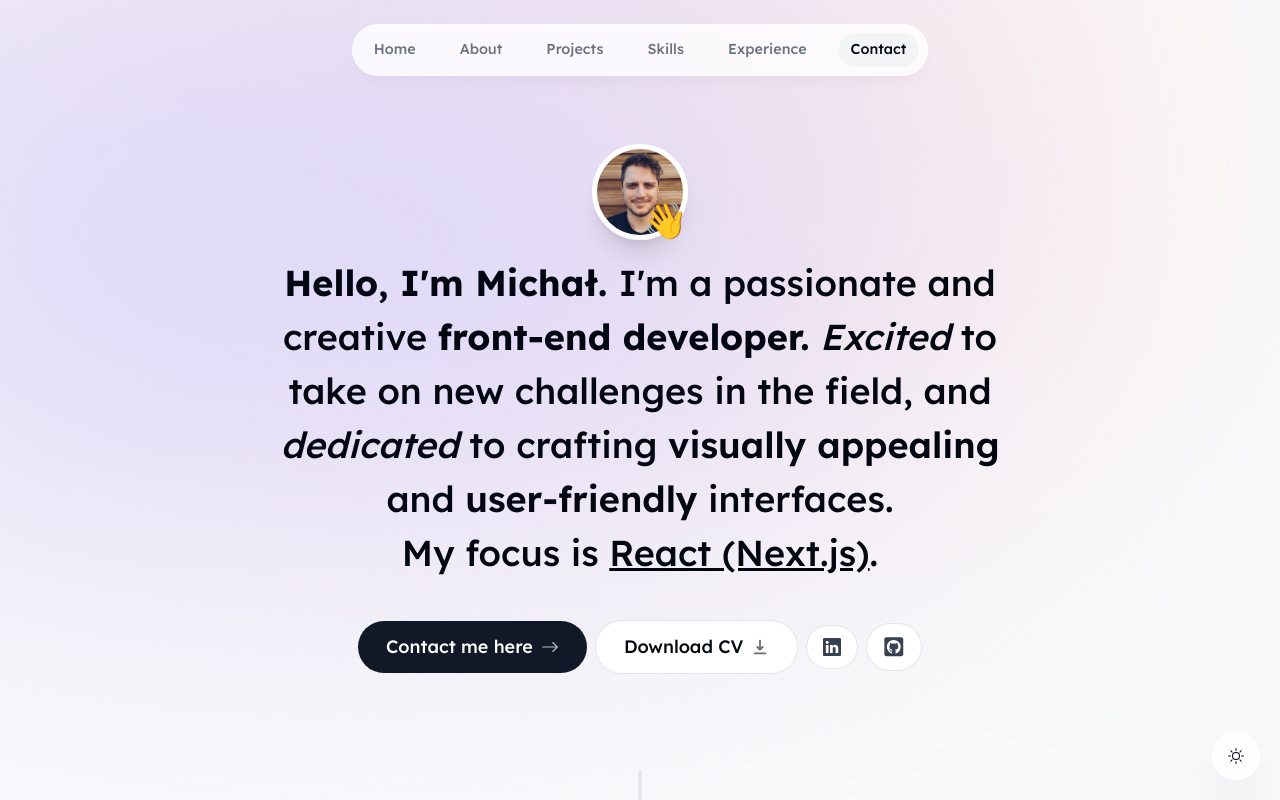
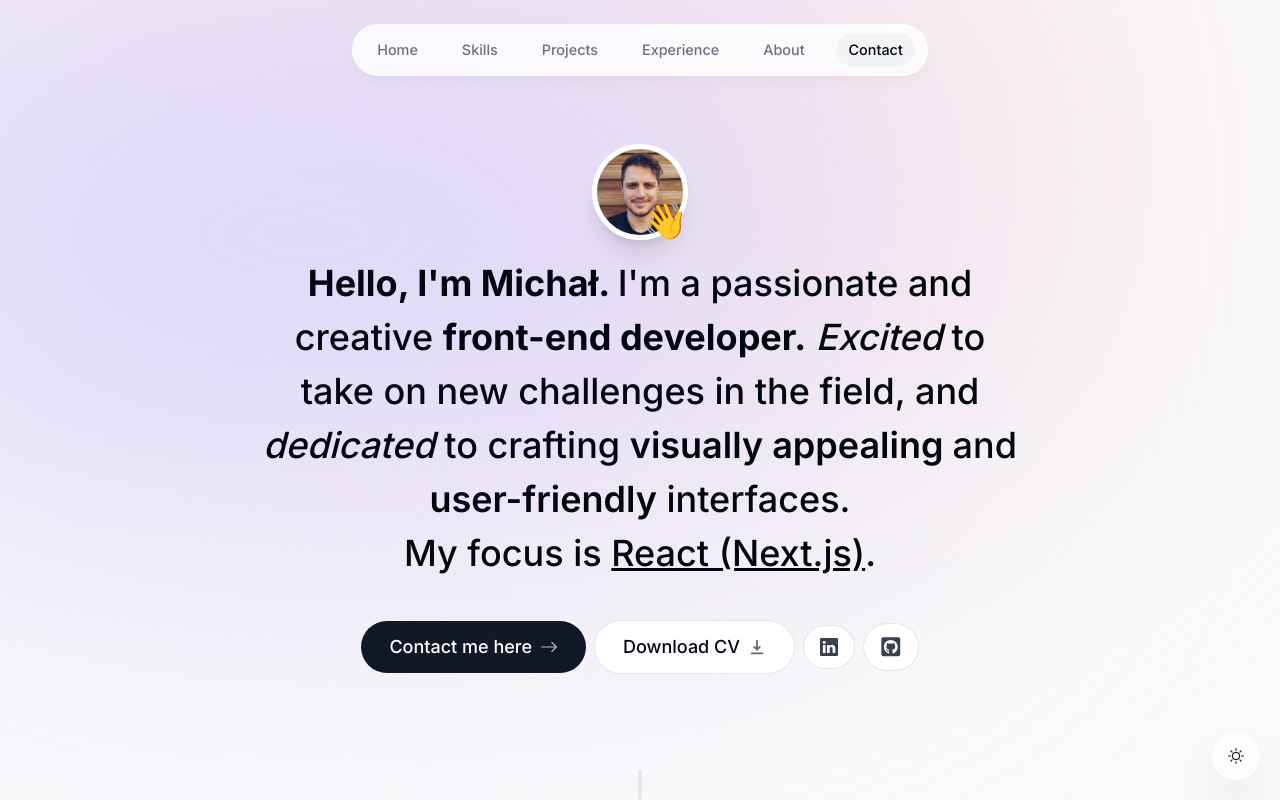
Before and after one commit to beakace/portfolio-michal, a Next.js app: page / in a window 1280 px wide. Shown: the top 800 px of the page. Built offline with nearby package versions, Linux system fonts and the light colour scheme; no server answers.

Commit message:
Fix navbar

```diff
--- a/app/layout.tsx
+++ b/app/layout.tsx
@@ -1,13 +1,13 @@
 import Header from "@/components/header";
 import "./globals.css";
-import { Lexend } from "next/font/google";
+import { Inter } from "next/font/google";
 import ActiveSectionContextProvider from "@/context/active-section-context";
 import { Toaster } from "react-hot-toast";
 import Footer from "@/components/footer";
 import ThemeSwitch from "@/components/theme-switch";
 import ThemeContextProvider from "@/context/theme-context";
 
-const lexend = Lexend({ subsets: ["latin"] });
+const inter = Inter({ subsets: ["latin"] });
 
 export const metadata = {
   title: "Michał | Personal Portfolio",
@@ -22,7 +22,7 @@ export default function RootLayout({
   return (
     <html lang="en" className="!scroll-smooth">
       <body
-        className={`${lexend.className} relative bg-gray-50 text-gray-950 dark:bg-gray-900 dark:text-gray-50 dark:text-opacity-90 pt-28 sm:pt-36`}
+        className={`${inter.className} relative bg-gray-50 text-gray-950 dark:bg-gray-900 dark:text-gray-50 dark:text-opacity-90 pt-28 sm:pt-36`}
       >
         <div className="bg-[#fbe2e3] absolute -z-10 top-[-6rem] right-[11rem] h-[31.25rem] w-[31.25rem] rounded-full blur-[10rem] sm:w-[68.75rem] dark:bg-[#946263] "></div>
         <div className="bg-[#dbd7fb] absolute -z-10 top-[-1rem] left-[-35rem] h-[31.25rem] w-[50rem] rounded-full blur-[10rem] sm:w-[68.75rem] md:left-[-33rem] lg:left-[-28rem] xl:left-[-15rem] 2xl:left-[-5rem] dark:bg-[#676394]"></div>
--- a/lib/data.ts
+++ b/lib/data.ts
@@ -12,20 +12,20 @@ export const links = [
     hash: "#home",
   },
   {
-    name: "About",
-    hash: "#about",
+    name: "Skills",
+    hash: "#skills",
   },
   {
     name: "Projects",
     hash: "#projects",
   },
   {
-    name: "Skills",
-    hash: "#skills",
+    name: "Experience",
+    hash: "#experience",
   },
   {
-    name: "Experience",
-    hash: "#experience",
+    name: "About",
+    hash: "#about",
   },
   {
     name: "Contact",
```
